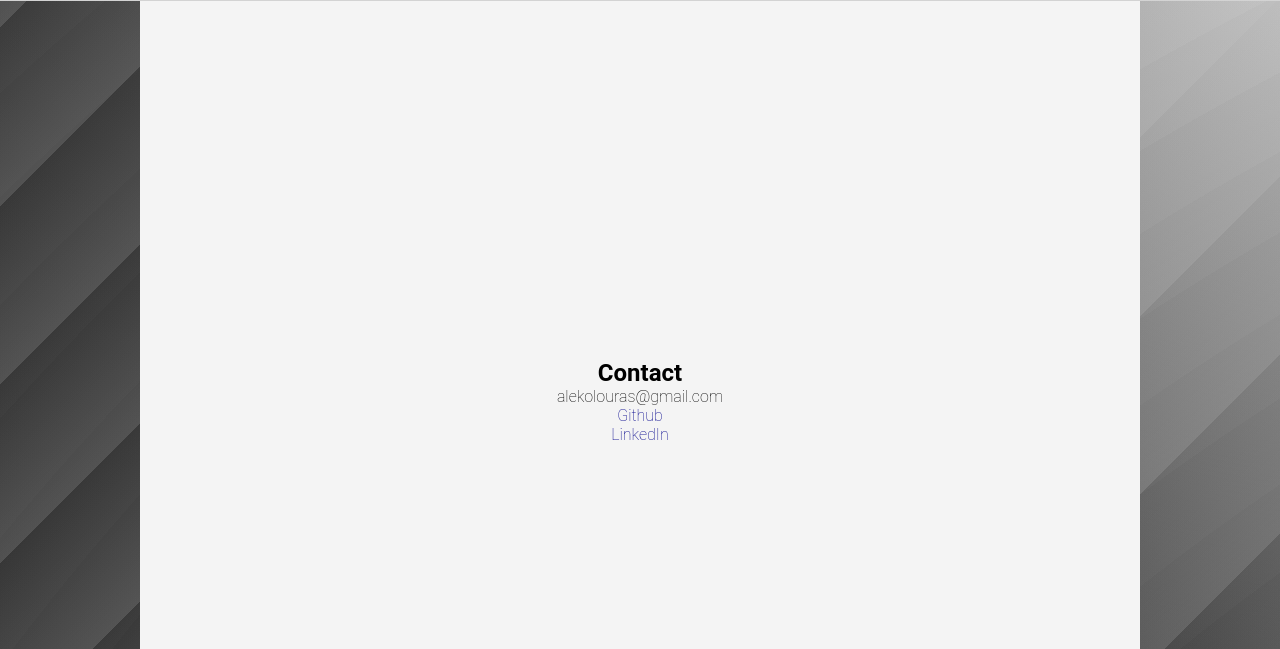
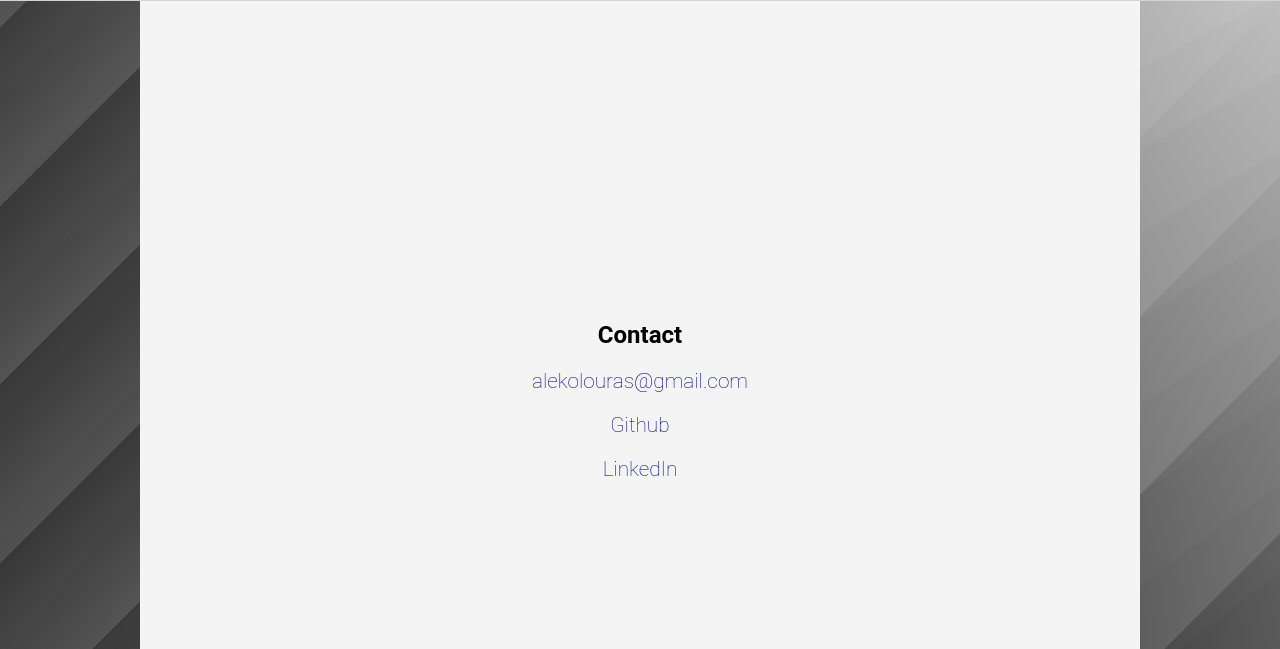
Before and after one commit to Aleko-Louras/website, a plain HTML site: page contact.html in a window 1280 px wide. Shown: the part 151-800 px from the top of the page. Drawn offline with Linux system fonts and the light colour scheme.

Commit message:
Title changes

```diff
--- a/contact.html
+++ b/contact.html
@@ -3,7 +3,7 @@
 <head>
     <meta charset="UTF-8">
     <meta name="viewport" content="width=device-width, initial-scale=1.0">
-    <title>Document</title>
+    <title>Contact Me</title>
     <link rel="stylesheet" href="styles/main.css">
     <script>
         document.addEventListener("DOMContentLoaded", function() {
@@ -24,7 +24,7 @@
     </header>
     <section id="contact" class="hidden">
         <h2>Contact</h2>
-        <p>alekolouras@gmail.com</p>
+        <a href="mailto:alekolouras@gmail.com">alekolouras@gmail.com</a>
         <a href="https://github.com/Aleko-Louras" target="_blank">Github</a>
         <a href="https://www.linkedin.com/in/aleko-louras-4a0a73227" target="_blank" rel="noopener noreferrer">LinkedIn</a>
     </section>
--- a/styles/main.css
+++ b/styles/main.css
@@ -175,6 +175,12 @@ section {
     margin-top: 150px;
     font-weight: bold;
 }
+
+#contact a{
+    margin-top: 20px;
+    font-size: 1.3rem;
+}
+
 /* MEDIA QUERIES - Responsive Design */
 @media (max-width: 768px) {
     header {
```
Also changed, not shown: me.html (+1 -1 lines), portfolio.html (+1 -1 lines).
